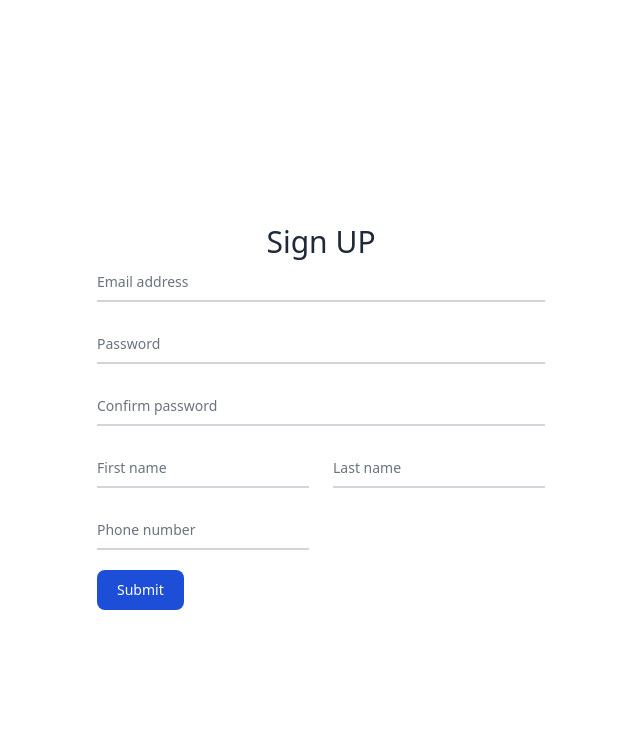
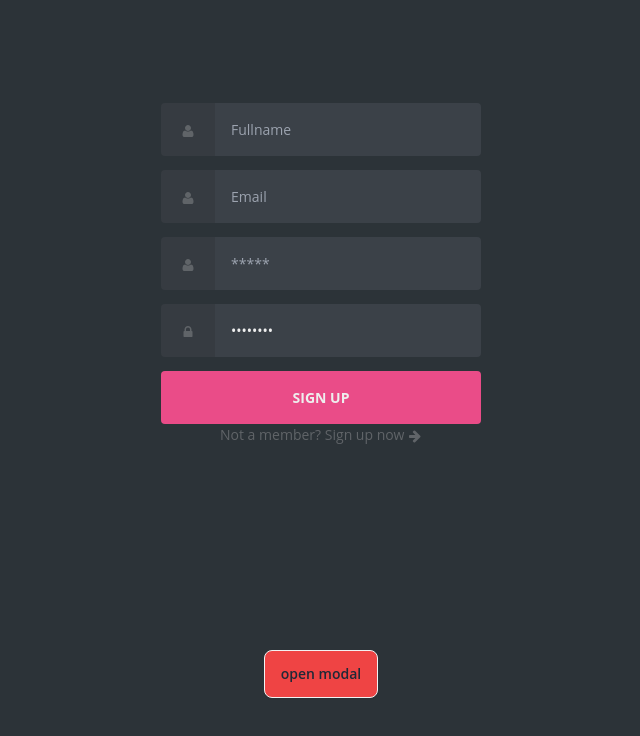
Before and after one commit to sakibpro2003/ShoppingCenter, a plain HTML site: page signup.html in a window 1280 px wide. Shown: the whole page, without its empty margins (319-959 px from the left). Drawn offline with nearby package versions, Linux system fonts and the light colour scheme.

Commit message:
login signup designed

```diff
--- /dev/null
+++ b/login.css
@@ -0,0 +1,215 @@
+@use postcss-preset-env {
+    stage: 0;
+  }
+
+  /* config.css */
+
+  :root {
+    --baseColor: #606468;
+  }
+
+  /* helpers/align.css */
+
+  .align {
+    display: grid;
+    place-items: center;
+  }
+
+  .grid {
+    inline-size: 90%;
+    margin-inline: auto;
+    max-inline-size: 20rem;
+  }
+
+  /* helpers/hidden.css */
+
+  .hidden {
+    border: 0;
+    clip: rect(0 0 0 0);
+    height: 1px;
+    margin: -1px;
+    overflow: hidden;
+    padding: 0;
+    position: absolute;
+    width: 1px;
+  }
+
+  /* helpers/icon.css */
+
+  :root {
+    --iconFill: var(--baseColor);
+  }
+
+  .icons {
+    display: none;
+  }
+
+  .icon {
+    block-size: 1em;
+    display: inline-block;
+    fill: var(--iconFill);
+    inline-size: 1em;
+    vertical-align: middle;
+  }
+
+  /* layout/base.css */
+
+  :root {
+    --htmlFontSize: 100%;
+
+    --bodyBackgroundColor: #2c3338;
+    --bodyColor: var(--baseColor);
+    --bodyFontFamily: "Open Sans";
+    --bodyFontFamilyFallback: sans-serif;
+    --bodyFontSize: 0.875rem;
+    --bodyFontWeight: 400;
+    --bodyLineHeight: 1.5;
+  }
+
+  * {
+    box-sizing: inherit;
+  }
+
+  html {
+    box-sizing: border-box;
+    font-size: var(--htmlFontSize);
+  }
+
+  body {
+    background-color: var(--bodyBackgroundColor);
+    color: var(--bodyColor);
+    font-family: var(--bodyFontFamily), var(--bodyFontFamilyFallback);
+    font-size: var(--bodyFontSize);
+    font-weight: var(--bodyFontWeight);
+    line-height: var(--bodyLineHeight);
+    margin: 0;
+    min-block-size: 100vh;
+  }
+
+  /* modules/anchor.css */
+
+  :root {
+    --anchorColor: #eee;
+  }
+
+  a {
+    color: var(--anchorColor);
+    outline: 0;
+    text-decoration: none;
+  }
+
+  a:focus,
+  a:hover {
+    text-decoration: underline;
+  }
+
+  /* modules/form.css */
+
+  :root {
+    --formGap: 0.875rem;
+  }
+
+  input {
+    background-image: none;
+    border: 0;
+    color: inherit;
+    font: inherit;
+    margin: 0;
+    outline: 0;
+    padding: 0;
+    transition: background-color 0.3s;
+  }
+
+  input[type="submit"] {
+    cursor: pointer;
+  }
+
+  .form {
+    display: grid;
+    gap: var(--formGap);
+  }
+
+  .form input[type="password"],
+  .form input[type="text"],
+  .form input[type="submit"] {
+    inline-size: 100%;
+  }
+
+  .form__field {
+    display: flex;
+  }
+
+  .form__input {
+    flex: 1;
+  }
+
+  /* modules/login.css */
+
+  :root {
+    --loginBorderRadus: 0.25rem;
+    --loginColor: #eee;
+
+    --loginInputBackgroundColor: #3b4148;
+    --loginInputHoverBackgroundColor: #434a52;
+
+    --loginLabelBackgroundColor: #363b41;
+
+    --loginSubmitBackgroundColor: #ea4c88;
+    --loginSubmitColor: #eee;
+    --loginSubmitHoverBackgroundColor: #d44179;
+  }
+
+  .login {
+    color: var(--loginColor);
+  }
+
+  .login label,
+  .login input[type="text"],
+  .login input[type="password"],
+  .login input[type="submit"] {
+    border-radius: var(--loginBorderRadus);
+    padding: 1rem;
+  }
+
+  .login label {
+    background-color: var(--loginLabelBackgroundColor);
+    border-bottom-right-radius: 0;
+    border-top-right-radius: 0;
+    padding-inline: 1.25rem;
+  }
+
+  .login input[type="password"],
+  .login input[type="text"] {
+    background-color: var(--loginInputBackgroundColor);
+    border-bottom-left-radius: 0;
+    border-top-left-radius: 0;
+  }
+
+  .login input[type="password"]:focus,
+  .login input[type="password"]:hover,
+  .login input[type="text"]:focus,
+  .login input[type="text"]:hover {
+    background-color: var(--loginInputHoverBackgroundColor);
+  }
+
+  .login input[type="submit"] {
+    background-color: var(--loginSubmitBackgroundColor);
+    color: var(--loginSubmitColor);
+    font-weight: 700;
+    text-transform: uppercase;
+  }
+
+  .login input[type="submit"]:focus,
+  .login input[type="submit"]:hover {
+    background-color: var(--loginSubmitHoverBackgroundColor);
+  }
+
+  /* modules/text.css */
+
+  p {
+    margin-block: 1.5rem;
+  }
+
+  .text--center {
+    text-align: center;
+  }
--- /dev/null
+++ b/modal.js
@@ -0,0 +1 @@
+const modalBtn = document.getElementById('signUpBtn');
--- a/signup.html
+++ b/signup.html
@@ -4,75 +4,116 @@
 <head>
     <meta charset="UTF-8">
     <meta name="viewport" content="width=device-width, initial-scale=1.0">
-    <title>Document</title>
+    <title>Sign Up</title>
 
-    <link rel="stylesheet" href="https://cdnjs.cloudflare.com/ajax/libs/font-awesome/6.5.1/css/all.min.css">
     <link href="https://cdn.jsdelivr.net/npm/daisyui@4.7.3/dist/full.min.css" rel="stylesheet" type="text/css" />
     <script src="https://cdn.tailwindcss.com"></script>
+    <link rel="stylesheet" href="login.css">
 </head>
 
 <body>
-    <section>
+    <!-- <h2>Sign Up</h2>
+    <form action="signup_process.php" method="post">
+        <label for="fullname">Full Name:</label>
+        <input type="text" id="fullname" name="fullname" required><br><br>
+        <label for="email">Email:</label>
 
-        <h3 class="text-center text-3xl mt-56">Sign UP</h3>
-        <form class="max-w-md mx-auto">
-            <div class="relative z-0 w-full mb-5 group">
-                <input type="email" name="floating_email" id="floating_email"
-                    class="block py-2.5 px-0 w-full text-sm text-gray-900 bg-transparent border-0 border-b-2 border-gray-300 appearance-none dark:text-white dark:border-gray-600 dark:focus:border-blue-500 focus:outline-none focus:ring-0 focus:border-blue-600 peer"
-                    placeholder=" " required />
-                <label for="floating_email"
-                    class="peer-focus:font-medium absolute text-sm text-gray-500 dark:text-gray-400 duration-300 transform -translate-y-6 scale-75 top-3 -z-10 origin-[0] peer-focus:start-0 rtl:peer-focus:translate-x-1/4 rtl:peer-focus:left-auto peer-focus:text-blue-600 peer-focus:dark:text-blue-500 peer-placeholder-shown:scale-100 peer-placeholder-shown:translate-y-0 peer-focus:scale-75 peer-focus:-translate-y-6">Email
-                    address</label>
-            </div>
-            <div class="relative z-0 w-full mb-5 group">
-                <input type="password" name="floating_password" id="floating_password"
-                    class="block py-2.5 px-0 w-full text-sm text-gray-900 bg-transparent border-0 border-b-2 border-gray-300 appearance-none dark:text-white dark:border-gray-600 dark:focus:border-blue-500 focus:outline-none focus:ring-0 focus:border-blue-600 peer"
-                    placeholder=" " required />
-                <label for="floating_password"
-                    class="peer-focus:font-medium absolute text-sm text-gray-500 dark:text-gray-400 duration-300 transform -translate-y-6 scale-75 top-3 -z-10 origin-[0] peer-focus:start-0 rtl:peer-focus:translate-x-1/4 peer-focus:text-blue-600 peer-focus:dark:text-blue-500 peer-placeholder-shown:scale-100 peer-placeholder-shown:translate-y-0 peer-focus:scale-75 peer-focus:-translate-y-6">Password</label>
-            </div>
-            <div class="relative z-0 w-full mb-5 group">
-                <input type="password" name="repeat_password" id="floating_repeat_password"
-                    class="block py-2.5 px-0 w-full text-sm text-gray-900 bg-transparent border-0 border-b-2 border-gray-300 appearance-none dark:text-white dark:border-gray-600 dark:focus:border-blue-500 focus:outline-none focus:ring-0 focus:border-blue-600 peer"
-                    placeholder=" " required />
-                <label for="floating_repeat_password"
-                    class="peer-focus:font-medium absolute text-sm text-gray-500 dark:text-gray-400 duration-300 transform -translate-y-6 scale-75 top-3 -z-10 origin-[0] peer-focus:start-0 rtl:peer-focus:translate-x-1/4 peer-focus:text-blue-600 peer-focus:dark:text-blue-500 peer-placeholder-shown:scale-100 peer-placeholder-shown:translate-y-0 peer-focus:scale-75 peer-focus:-translate-y-6">Confirm
-                    password</label>
-            </div>
-            <div class="grid md:grid-cols-2 md:gap-6">
-                <div class="relative z-0 w-full mb-5 group">
-                    <input type="text" name="floating_first_name" id="floating_first_name"
-                        class="block py-2.5 px-0 w-full text-sm text-gray-900 bg-transparent border-0 border-b-2 border-gray-300 appearance-none dark:text-white dark:border-gray-600 dark:focus:border-blue-500 focus:outline-none focus:ring-0 focus:border-blue-600 peer"
-                        placeholder=" " required />
-                    <label for="floating_first_name"
-                        class="peer-focus:font-medium absolute text-sm text-gray-500 dark:text-gray-400 duration-300 transform -translate-y-6 scale-75 top-3 -z-10 origin-[0] peer-focus:start-0 rtl:peer-focus:translate-x-1/4 peer-focus:text-blue-600 peer-focus:dark:text-blue-500 peer-placeholder-shown:scale-100 peer-placeholder-shown:translate-y-0 peer-focus:scale-75 peer-focus:-translate-y-6">First
-                        name</label>
-                </div>
-                <div class="relative z-0 w-full mb-5 group">
-                    <input type="text" name="floating_last_name" id="floating_last_name"
-                        class="block py-2.5 px-0 w-full text-sm text-gray-900 bg-transparent border-0 border-b-2 border-gray-300 appearance-none dark:text-white dark:border-gray-600 dark:focus:border-blue-500 focus:outline-none focus:ring-0 focus:border-blue-600 peer"
-                        placeholder=" " required />
-                    <label for="floating_last_name"
-                        class="peer-focus:font-medium absolute text-sm text-gray-500 dark:text-gray-400 duration-300 transform -translate-y-6 scale-75 top-3 -z-10 origin-[0] peer-focus:start-0 rtl:peer-focus:translate-x-1/4 peer-focus:text-blue-600 peer-focus:dark:text-blue-500 peer-placeholder-shown:scale-100 peer-placeholder-shown:translate-y-0 peer-focus:scale-75 peer-focus:-translate-y-6">Last
-                        name</label>
-                </div>
-            </div>
-            <div class="grid md:grid-cols-2 md:gap-6">
-                <div class="relative z-0 w-full mb-5 group">
-                    <input type="tel" pattern="[0-9]{3}-[0-9]{3}-[0-9]{4}" name="floating_phone" id="floating_phone"
-                        class="block py-2.5 px-0 w-full text-sm text-gray-900 bg-transparent border-0 border-b-2 border-gray-300 appearance-none dark:text-white dark:border-gray-600 dark:focus:border-blue-500 focus:outline-none focus:ring-0 focus:border-blue-600 peer"
-                        placeholder=" " required />
-                    <label for="floating_phone"
-                        class="peer-focus:font-medium absolute text-sm text-gray-500 dark:text-gray-400 duration-300 transform -translate-y-6 scale-75 top-3 -z-10 origin-[0] peer-focus:start-0 rtl:peer-focus:translate-x-1/4 peer-focus:text-blue-600 peer-focus:dark:text-blue-500 peer-placeholder-shown:scale-100 peer-placeholder-shown:translate-y-0 peer-focus:scale-75 peer-focus:-translate-y-6">Phone
-                        number</label>
+        <input type="email" id="email" name="email" required><br><br>
+        <label for="password">Password:</label>
+
+        <input type="password" id="password" name="password" required><br><br>
+        <label for="confirm_password">Confirm Password:</label>
+        <input type="password" id="confirm_password" name="confirm_password" required><br><br>
+        <input type="submit" value="Sign Up">
+    </form> -->
+
+
+
+    <body class="align">
+
+        <div class="grid">
+
+            <form action="signup_process.php" method="POST" class="form login">
+
+                <div class="form__field">
+                    <label for="login__username"><svg class="icon">
+                            <use xlink:href="#icon-user"></use>
+                        </svg><span class="hidden">Email</span></label>
+                    <input type="text" class="form__input" placeholder="Fullname" class="grow" id="fullname"
+                        name="fullname" required>
                 </div>
 
+                <div class="form__field">
+                    <label for="login__username"><svg class="icon">
+                            <use xlink:href="#icon-user"></use>
+                        </svg><span class="hidden">Email</span></label>
+                    <input autocomplete="username" id="login__username" type="text" class="form__input"
+                        placeholder="Email" required class="grow" placeholder="Email" type="email" id="email"
+                        name="email">
+                </div>
+
+                <div class="form__field">
+                    <label for="login__username"><svg class="icon">
+                            <use xlink:href="#icon-user"></use>
+                        </svg><span class="hidden">Email</span></label>
+                    <input class="form__input" placeholder="*****" type="password" id="password" name="password"
+                        required>
+                </div>
+
+                <div class="form__field">
+                    <label for="login__password"><svg class="icon">
+                            <use xlink:href="#icon-lock"></use>
+                        </svg><span class="hidden">Password</span></label>
+                    <input type="password" class="form__input" class="grow" value="password" id="confirm_password"
+                        name="confirm_password" required>
+                </div>
+
+                <div class="form__field">
+                    <input id="signUpBtn" type="submit" value="Sign Up">
+                    <!-- <button onclick="showModal()">modal</button> -->
+
+                </div>
+
+            </form>
+
+            <p class="text--center">Not a member? <a href="#">Sign up now</a> <svg class="icon">
+                    <use xlink:href="#icon-arrow-right"></use>
+                </svg></p>
+
+        </div>
+
+        <svg xmlns="http://www.w3.org/2000/svg" class="icons">
+            <symbol id="icon-arrow-right" viewBox="0 0 1792 1792">
+                <path
+                    d="M1600 960q0 54-37 91l-651 651q-39 37-91 37-51 0-90-37l-75-75q-38-38-38-91t38-91l293-293H245q-52 0-84.5-37.5T128 1024V896q0-53 32.5-90.5T245 768h704L656 474q-38-36-38-90t38-90l75-75q38-38 90-38 53 0 91 38l651 651q37 35 37 90z" />
+            </symbol>
+            <symbol id="icon-lock" viewBox="0 0 1792 1792">
+                <path
+                    d="M640 768h512V576q0-106-75-181t-181-75-181 75-75 181v192zm832 96v576q0 40-28 68t-68 28H416q-40 0-68-28t-28-68V864q0-40 28-68t68-28h32V576q0-184 132-316t316-132 316 132 132 316v192h32q40 0 68 28t28 68z" />
+            </symbol>
+            <symbol id="icon-user" viewBox="0 0 1792 1792">
+                <path
+                    d="M1600 1405q0 120-73 189.5t-194 69.5H459q-121 0-194-69.5T192 1405q0-53 3.5-103.5t14-109T236 1084t43-97.5 62-81 85.5-53.5T538 832q9 0 42 21.5t74.5 48 108 48T896 971t133.5-21.5 108-48 74.5-48 42-21.5q61 0 111.5 20t85.5 53.5 62 81 43 97.5 26.5 108.5 14 109 3.5 103.5zm-320-893q0 159-112.5 271.5T896 896 624.5 783.5 512 512t112.5-271.5T896 128t271.5 112.5T1280 512z" />
+            </symbol>
+        </svg>
+
+    </body>
+
+
+    <!-- Open the modal using ID.showModal() method -->
+    <button class="btn bg-red-500" onclick="my_modal_1.showModal()">open modal</button>
+    <dialog id="my_modal_1" class="modal">
+        <div class="modal-box">
+            <h3 class="font-bold text-lg">Hello!</h3>
+            <p class="py-4">Press ESC key or click the button below to close</p>
+            <div class="modal-action">
+                <form method="dialog">
+                    <!-- if there is a button in form, it will close the modal -->
+                    <button class="btn">Close</button>
+                </form>
             </div>
-            <button type="submit"
-                class="text-white bg-blue-700 hover:bg-blue-800 focus:ring-4 focus:outline-none focus:ring-blue-300 font-medium rounded-lg text-sm w-full sm:w-auto px-5 py-2.5 text-center dark:bg-blue-600 dark:hover:bg-blue-700 dark:focus:ring-blue-800">Submit</button>
-        </form>
-
-    </section>
+        </div>
+    </dialog>
 </body>
 
 </html>
```
Also changed, not shown: index.html (+2 -1 lines), laptop.html (added, +37 -0 lines), login.html (+46 -37 lines), modal.html (added, +40 -0 lines), image/login.webp (added), image/signup.jpg (added), 2 other files.
